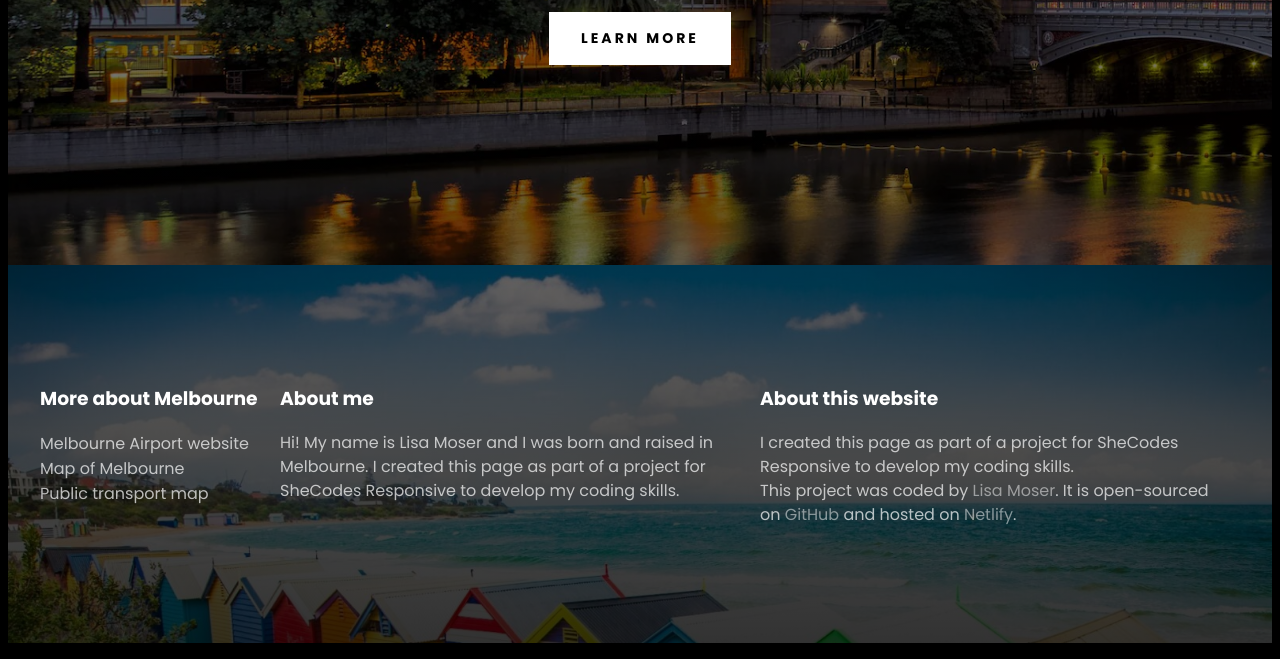
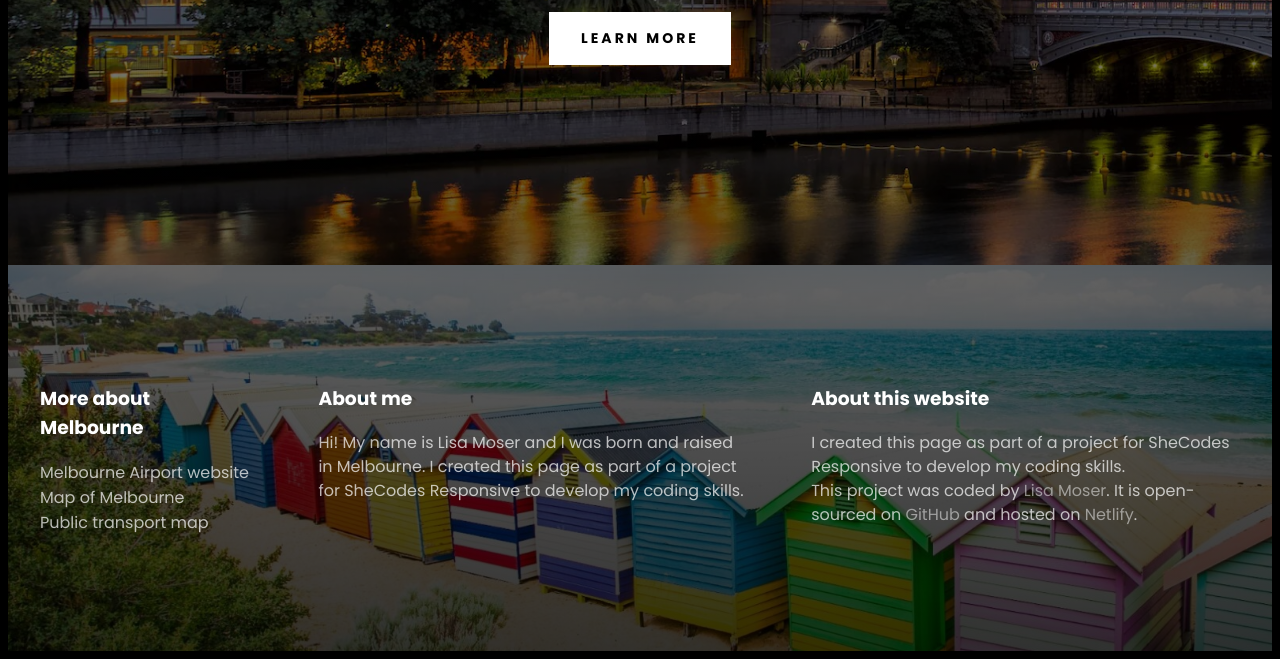
Before and after one commit to lisamoser/Melbourne-Project, a plain HTML site: page index.html in a window 1280 px wide. Shown: the part 425-1084 px from the top of the page. Drawn offline with Linux system fonts and the light colour scheme; a web font is replaced by a local one.

Commit message:
Edited footer

```diff
--- a/src/styles.css
+++ b/src/styles.css
@@ -9,6 +9,7 @@ body {
 .grid {
   display: grid;
   grid-template-columns: 1fr 2fr 2fr;
+  grid-gap: 64px;
 }
 
 header {
@@ -58,6 +59,7 @@ footer {
     url("../images/stkildabeach.jpg");
   background-repeat: no-repeat;
   background-size: cover;
+  background-position: right 35% bottom 45%;
   color: white;
   padding: 100px 0;
 }
@@ -66,7 +68,6 @@ footer p {
   font-weight: 400;
   line-height: 24px;
   opacity: 0.7;
-  margin-right: 20px;
 }
 footer ul {
   padding: 0;
```
